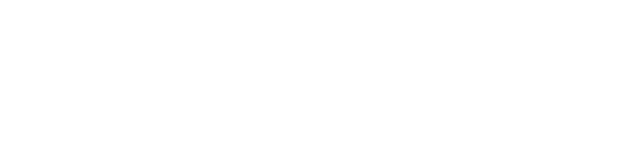
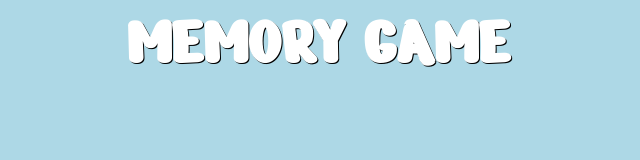
Before and after one commit to DavideSadotti/html-css-memory, a plain HTML site: page index.html in a window 1280 px wide. Shown: the whole page, without its empty margins (322-962 px from the left). Drawn offline with Linux system fonts and the light colour scheme.

Commit message:
Creazione navbar

```diff
--- a/css/style.css
+++ b/css/style.css
@@ -0,0 +1,17 @@
+*{
+  margin: 0;
+  padding: 0;
+  box-sizing: border-box;
+}
+
+body{
+  font-family: 'Nerko One', cursive;
+  background-color: #add8e6;
+}
+
+.titolo{
+  font-size: 70px;
+  color: white;
+  text-align: center;
+  text-shadow: 1px 1px #000000;
+}
--- a/index.html
+++ b/index.html
@@ -3,11 +3,17 @@
   <head>
     <meta charset="utf-8">
     <title>Game Memory</title>
+    <link rel="preconnect" href="https://fonts.gstatic.com">
+    <link href="https://fonts.googleapis.com/css2?family=Nerko+One&display=swap" rel="stylesheet">
     <link rel="stylesheet" href="css/style.css">
   </head>
   <body>
     <!-- INTESTAZIONE -->
     <header>
+      <!-- NAVBAR -->
+      <div>
+        <h1 class="titolo">MEMORY GAME</h1>
+      </div>
 
     </header>
 
```
